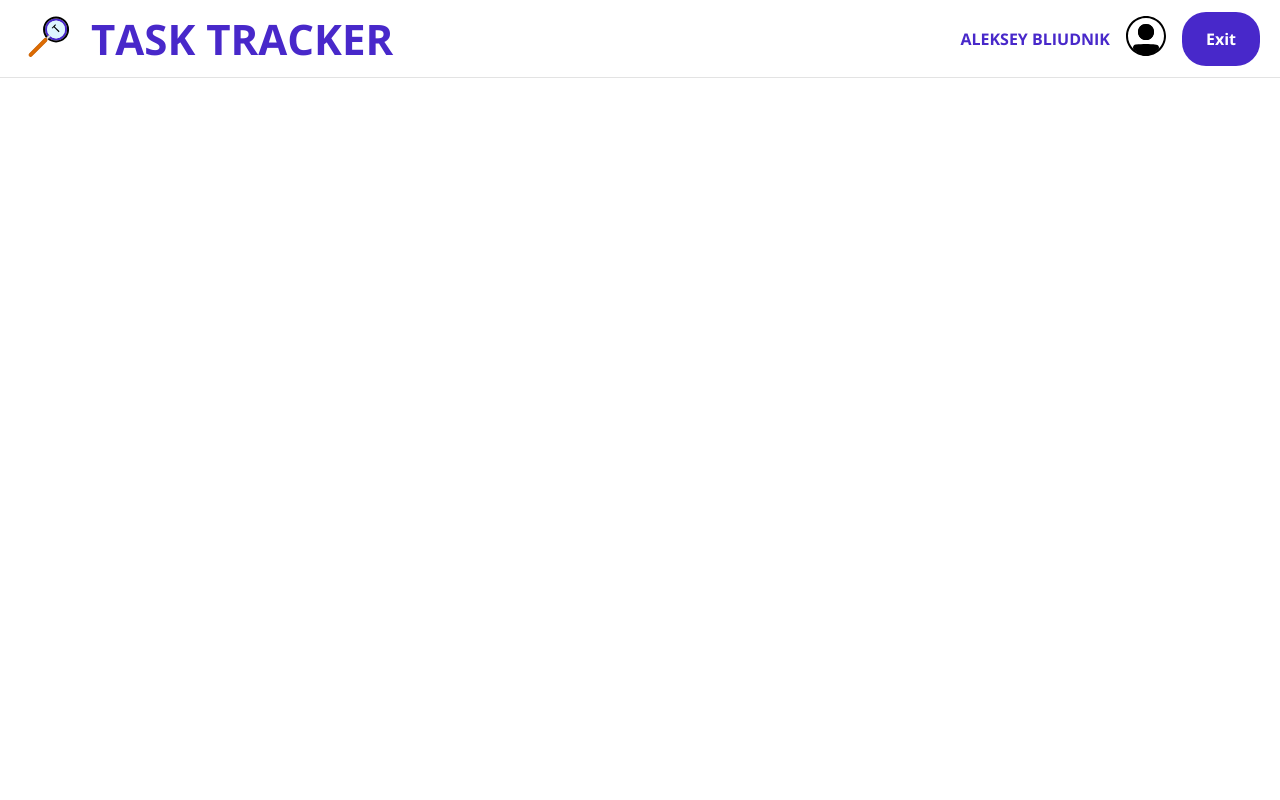
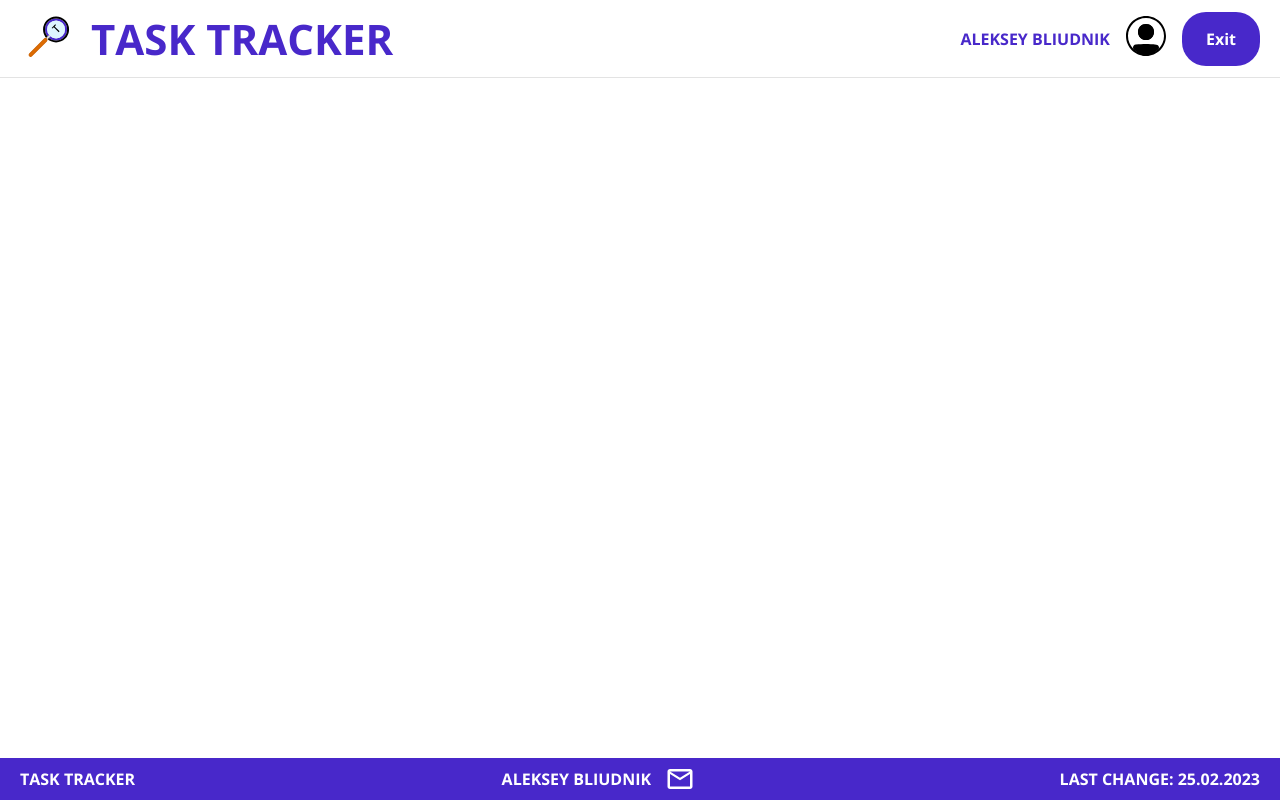
Before and after one commit to Giotu/DataMola-2023, a plain HTML site: page UI/main.html in a window 1280 px wide. Drawn offline with nearby package versions, Linux system fonts and the light colour scheme.

Commit message:
feat: add footer

```diff
--- a/UI/assets/styles/style.css
+++ b/UI/assets/styles/style.css
@@ -24,10 +24,12 @@ body {
 
 h1 {
     margin: 0;
+    font-size: 1rem;
 }
 
 a {
     text-decoration: none;
+    color: var(--color-white);
 }
 
 .header {
@@ -40,25 +42,28 @@ a {
     padding: 0 20px;
 }
 
-.header__nav,
+.navigation,
 .logo,
-.header__user-info {
+.user-info {
     display: flex;
     align-items: center;
     gap: 16px;
 }
 
-.header__nav {
+.navigation {
     justify-content: space-between;
     font-weight: bold;
     text-transform: uppercase;
-    color: var(--color-primary);
     font-size: 16px;
     padding: 10px 0;
     margin: 0;
 }
 
-.logo__title {
+.navigation_header {
+    color: var(--color-primary);
+}
+
+.header__logo-title {
     font-size: 42px;
 }
 
@@ -76,3 +81,15 @@ a {
     border: none;
     border-radius: 24px;
 }
+
+.footer {
+    background: var(--color-primary);
+}
+
+.navigation_footer {
+    color: var(--color-white);
+}
+
+.footer__mail {
+    display: flex;
+}
--- a/UI/main.html
+++ b/UI/main.html
@@ -15,12 +15,12 @@
 <body>
     <header class="header">
         <div class="container">
-            <div class="header__nav">
+            <div class="navigation navigation_header">
                 <div class="logo">
                     <img src="assets/img/logo.svg" alt="logo">
-                    <h1 class="logo__title">Task Tracker</h1>
+                    <h1 class="header__logo-title">Task Tracker</h1>
                 </div>
-                <div class="header__user-info">
+                <div class="user-info">
                     <a href="" class="header__user-name">Aleksey Bliudnik</a>
                     <a href="" class="header__user-avatar"><img src="assets/img/avatar.svg" alt="avatar"></a>
                     <button class="header__btn-exit button">Exit</button>
@@ -32,7 +32,17 @@
         <div class="container"></div>
     </main>
     <footer class="footer">
-        <div class="container"></div>
+        <div class="container">
+            <div class="navigation navigation_footer">
+                <h1 class="footer__logo-title">Task Tracker</h1>
+                <div class="user-info">
+                    <a class='footer__user-name' href="">Aleksey Bliudnik</a>
+                    <a class='footer__mail' href="mailto:alexeibluydnik@gmail.com" title="alexeibluydnik@gmail.com"><img
+                            src="assets/img/mail.svg" alt="email"></a>
+                </div>
+                <span class="footer__last-change">Last change: 25.02.2023</span>
+            </div>
+        </div>
     </footer>
 </body>
 
```
Also changed, not shown: UI/assets/img/mail.svg (added).
